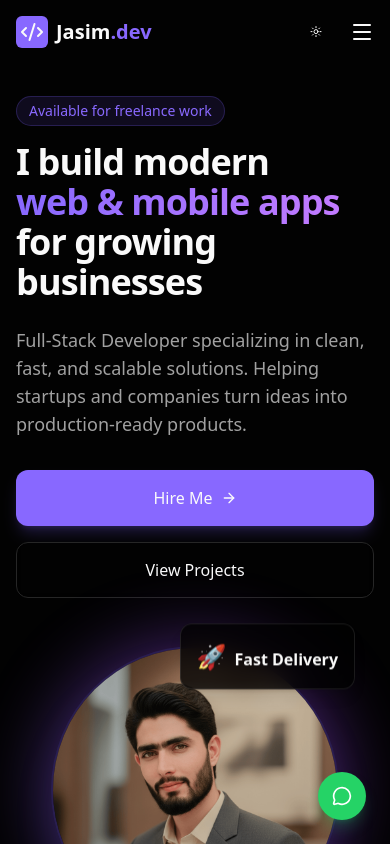
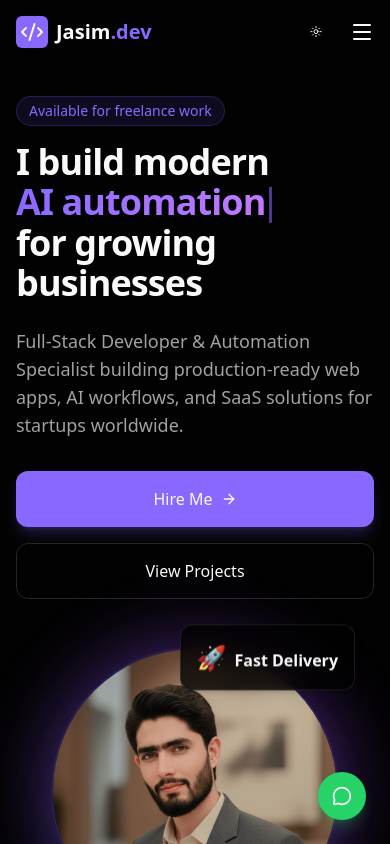
Before and after one commit to JasimMalook/jasim-portfolio, a Next.js app: page / in a window 390 px wide. Shown: the top 844 px of the page. Built offline with nearby package versions, Linux system fonts and the light colour scheme.

Commit message:
Add typewriter animation to Hero section and update subtext
- Rotates: web & mobile apps, AI automations, SaaS products, smart business systems
- Type + delete character-by-character with 1.8s pause
- Blinking cursor on active line
- Updated subtext to automation specialist copy

```diff
--- a/src/components/sections/Hero.tsx
+++ b/src/components/sections/Hero.tsx
@@ -3,11 +3,52 @@
 import { Section } from "@/components/ui/Section";
 import { Button } from "@/components/ui/Button";
 import { motion } from "framer-motion";
-import { ArrowRight, Download, User } from "lucide-react";
+import { ArrowRight } from "lucide-react";
 import Link from "next/link";
 import Image from "next/image";
+import { useState, useEffect, useCallback } from "react";
+
+const phrases = [
+    "web & mobile apps",
+    "AI automations",
+    "SaaS products",
+    "smart business systems",
+];
+
+const TYPING_SPEED = 80;
+const DELETING_SPEED = 40;
+const PAUSE_AFTER_TYPE = 1800;
 
 export function Hero() {
+    const [phraseIndex, setPhraseIndex] = useState(0);
+    const [text, setText] = useState("");
+    const [isDeleting, setIsDeleting] = useState(false);
+
+    const tick = useCallback(() => {
+        const currentPhrase = phrases[phraseIndex];
+
+        if (!isDeleting) {
+            setText(currentPhrase.slice(0, text.length + 1));
+            if (text.length + 1 === currentPhrase.length) {
+                setTimeout(() => setIsDeleting(true), PAUSE_AFTER_TYPE);
+                return;
+            }
+        } else {
+            setText(currentPhrase.slice(0, text.length - 1));
+            if (text.length - 1 === 0) {
+                setIsDeleting(false);
+                setPhraseIndex((prev) => (prev + 1) % phrases.length);
+                return;
+            }
+        }
+    }, [text, isDeleting, phraseIndex]);
+
+    useEffect(() => {
+        const speed = isDeleting ? DELETING_SPEED : TYPING_SPEED;
+        const timer = setTimeout(tick, speed);
+        return () => clearTimeout(timer);
+    }, [tick, isDeleting]);
+
     return (
         <Section className="min-h-screen flex items-center justify-center pt-24 overflow-hidden">
             {/* Background Blobs */}
@@ -30,14 +71,15 @@ export function Hero() {
                     <h1 className="text-4xl md:text-6xl font-bold tracking-tight mb-6">
                         I build modern <br />
                         <span className="text-transparent bg-clip-text bg-gradient-to-r from-primary to-purple-400">
-                            web & mobile apps
+                            {text}
+                            <span className="inline-block w-[3px] h-[1em] bg-primary ml-1 align-middle animate-pulse" />
                         </span>
                         <br />
                         for growing businesses
                     </h1>
                     <p className="text-lg md:text-xl text-muted-foreground mb-8 max-w-lg">
-                        Full-Stack Developer specializing in clean, fast, and scalable solutions.
-                        Helping startups and companies turn ideas into production-ready products.
+                        Full-Stack Developer &amp; Automation Specialist building production-ready
+                        web apps, AI workflows, and SaaS solutions for startups worldwide.
                     </p>
                     <div className="flex flex-col sm:flex-row gap-4">
                         <Button size="lg" asChild>
```
